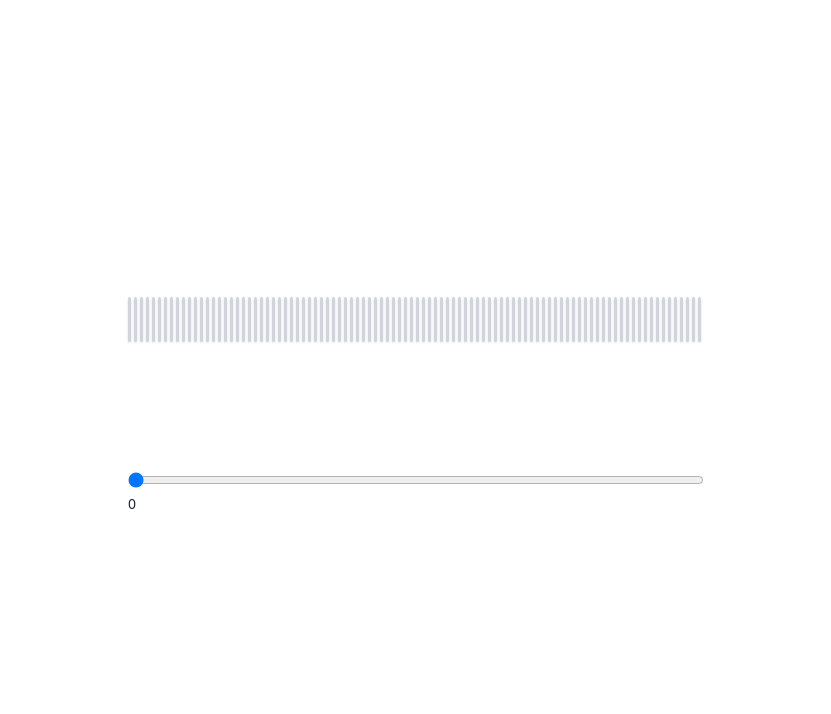
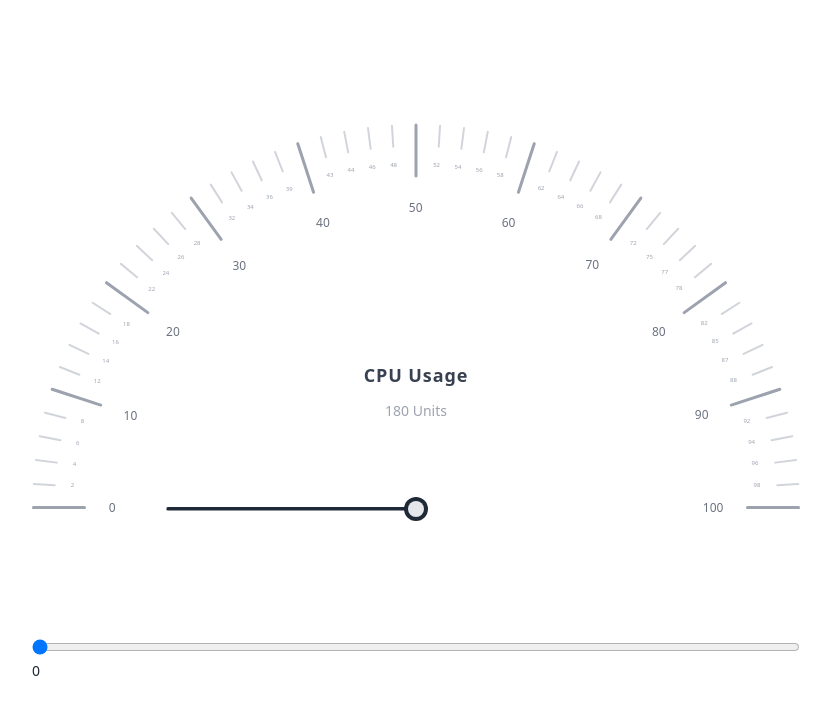
Before and after one commit to Dhuvii/react_components, a React (Vite) app: page / in a window 1280 px wide. Shown: the top 714 px of the page, without its empty margins (224-1055 px from the left). Built offline with nearby package versions, Linux system fonts and the light colour scheme.

Commit message:
animation added and arrow cover changed

```diff
--- a/src/App.tsx
+++ b/src/App.tsx
@@ -1,4 +1,4 @@
-import { useEffect, useState } from "react";
+import { useEffect, useRef, useState } from "react";
 import Calender from "./components/calendars/Calender";
 import { HorizontalCalendar } from "./components/calendars/HorizontalCalendar";
 import Gauge from "./components/gauge/Gauge";
@@ -7,7 +7,6 @@ import BarProgress from "./components/progress/BarProgress";
 
 function App() {
   const [value, setValue] = useState(0);
-
   // useEffect(() => {
   //   let int: any;
   //   if (value < 100) {
@@ -23,12 +22,17 @@ function App() {
   //   };
   // }, []);
 
+  const [counter, setCounter] = useState(0);
+
   return (
     <div className="w-full min-h-screen flex items-center justify-center">
-      <div className="w-full max-w-xl mx-auto">
-        {/* <SemiGauge value={value} max={100} />*/}
+      <div className="w-full max-w-3xl mx-auto">
+        <SemiGauge value={value} max={100} />
 
-        <BarProgress percentage={value} />
+        {/* <BarProgress percentage={value} /> */}
+        {/* <div className="mt-20">
+          <BarProgress percentage={30} />
+        </div> */}
 
         <div className="mt-32 w-full">
           <input
--- a/src/components/gauge/SemiGauge.tsx
+++ b/src/components/gauge/SemiGauge.tsx
@@ -1,20 +1,24 @@
-import { useEffect, useRef, useState } from "react";
+import gsap from "gsap";
+import { useEffect, useLayoutEffect, useRef, useState } from "react";
 
 const SemiGauge = ({
   value,
   max,
   mainDivisions = 10,
   subDivisions = 50,
+  enableSubDivisionValues = true,
 }: {
   value: number;
   max?: number;
   mainDivisions?: number;
   subDivisions?: number;
+  enableSubDivisionValues?: boolean;
 }) => {
   const TOTAL_NUMBER_OF_DIVISIONS = 180;
   const maximum = max || 100;
 
   const mainContainer = useRef<HTMLDivElement>(null);
+  const arrowEl = useRef<HTMLDivElement>(null);
 
   const [width, setWidth] = useState<null | number>(null);
 
@@ -39,9 +43,32 @@ const SemiGauge = ({
     }
   }
 
+  useLayoutEffect(() => {
+    if (arrowEl) {
+      gsap.to(arrowEl.current, {
+        rotateZ: `${(TOTAL_NUMBER_OF_DIVISIONS * value) / maximum}deg`,
+        duration: 2,
+        ease: "elastic.out(0.6, 0.3)",
+      });
+    }
+  }, [value, arrowEl]);
+
   return (
-    <div ref={mainContainer} className="w-full h-full pointer-events-none">
+    <div
+      ref={mainContainer}
+      className="relative w-full h-full pointer-events-none"
+    >
       {width && (
+        <>
+          {/* arrow cover */}
+          <div className="w-full absolute -bottom-3 inset-x-0 flex justify-center">
+            <div className="w-6 h-6 z-[300] rounded-full">
+              <div className="w-full h-full p-1 rounded-full bg-gray-800">
+                <div className="w-full h-full bg-gray-200 rounded-full"></div>
+              </div>
+            </div>
+          </div>
+
           <div className="relative inset-0">
             {/* border */}
             {/* <div
@@ -67,25 +94,17 @@ const SemiGauge = ({
             {/* arrow */}
             <div
               style={{ width, height: width / 2 }}
-            className="z-[200] absolute bottom-[-2px] flex items-end justify-center overflow-hidden"
+              className="z-[200] absolute bottom-[-2px] flex items-end justify-center"
             >
-            <div className="w-[72%] relative rounded-t-full ">
+              <div className="w-[65%] relative rounded-t-full">
                 <div
+                  ref={arrowEl}
                   style={{
-                  rotate: `${(TOTAL_NUMBER_OF_DIVISIONS * value) / maximum}deg`,
-                  clipPath: ` polygon(0 0, 50% 0, 50% 100%, 0% 100%)`,
+                    clipPath: `polygon(0 0, 50% 0, 50% 100%, 0% 100%)`,
                   }}
-                className="absolute w-full h-2 bg-gray-900 bottom-0 rounded-full transition-all duration-100"
+                  className={`relative w-full h-1 mt-1 bg-gray-800 bottom-0 rounded-full transition-all duration-100`}
                 ></div>
               </div>
-          </div>
-
-          {/* arrow cover */}
-          <div
-            style={{ width, height: width / 2 }}
-            className="z-[200] absolute bottom-[-2px] flex items-end justify-center overflow-hidden"
-          >
-            <div className="w-[10%] h-[10%] relative rounded-t-full bg-white shadow-md border"></div>
             </div>
 
             {/* points */}
@@ -110,8 +129,8 @@ const SemiGauge = ({
                       className="absolute z-50 rounded-full"
                     >
                       <div className="w-full h-full relative">
-                      <div className="absolute inset-y-0 left-0 w-10 bg-gray-400 rounded-full z-50"></div>
-                      <div className="absolute inset-y-0 right-0 w-10 bg-gray-400 rounded-full z-50"></div>
+                        <div className="absolute inset-y-0 left-0 w-[7%] bg-gray-400 rounded-full z-50"></div>
+                        <div className="absolute inset-y-0 right-0 w-[7%] bg-gray-400 rounded-full z-50"></div>
                       </div>
                     </div>
                   )
@@ -134,8 +153,8 @@ const SemiGauge = ({
                       className={`absolute z-30 rounded-full `}
                     >
                       <div className="w-full h-full relative">
-                      <div className="absolute inset-y-0 left-0 w-4 bg-gray-300 rounded-full z-50"></div>
-                      <div className="absolute inset-y-0 right-0 w-4 bg-gray-300 rounded-full z-50"></div>
+                        <div className="absolute inset-y-0 left-0 w-[3%] bg-gray-300 rounded-full z-50"></div>
+                        <div className="absolute inset-y-0 right-0 w-[3%] bg-gray-300 rounded-full z-50"></div>
                       </div>
                     </div>
                   )
@@ -150,8 +169,10 @@ const SemiGauge = ({
             >
               <div className="w-[80%] h-[80%] relative rounded-t-full">
                 <div className="absolute inset-x-0 bottom-1">
-                {Array.from({ length: mainDivisions + 1 }, (_, i) => i + 1).map(
-                  (_, idx) => (
+                  {Array.from(
+                    { length: mainDivisions + 1 },
+                    (_, i) => i + 1
+                  ).map((_, idx) => (
                     <div
                       key={idx}
                       style={{
@@ -183,13 +204,13 @@ const SemiGauge = ({
                         </div>
                       </div>
                     </div>
-                  )
-                )}
+                  ))}
                 </div>
               </div>
             </div>
 
             {/* sub scale */}
+            {enableSubDivisionValues && (
               <div
                 style={{ width, height: width / 2 }}
                 className="absolute bottom-0 flex items-end justify-center"
@@ -213,7 +234,8 @@ const SemiGauge = ({
                             <div
                               style={{
                                 rotate: `-${
-                              (TOTAL_NUMBER_OF_DIVISIONS / subDivisions) * idx
+                                  (TOTAL_NUMBER_OF_DIVISIONS / subDivisions) *
+                                  idx
                                 }deg`,
                               }}
                               className="absolute left-0 "
@@ -225,7 +247,8 @@ const SemiGauge = ({
                                 0 && (
                                 <span className="text-[6px] text-gray-400">
                                   {Math.ceil(
-                                ((TOTAL_NUMBER_OF_DIVISIONS / subDivisions) *
+                                    ((TOTAL_NUMBER_OF_DIVISIONS /
+                                      subDivisions) *
                                       idx *
                                       maximum) /
                                       TOTAL_NUMBER_OF_DIVISIONS
@@ -240,7 +263,9 @@ const SemiGauge = ({
                   </div>
                 </div>
               </div>
+            )}
           </div>
+        </>
       )}
     </div>
   );
--- a/src/components/progress/BarProgress.tsx
+++ b/src/components/progress/BarProgress.tsx
@@ -85,7 +85,7 @@ const BarProgress = ({ percentage = 0 }: { percentage: number }) => {
         <div className="absolute -top-[25px] inset-x-0">
           <div
             ref={progressEl}
-            className={`relative h-[3.5px] rounded-full bg-blue-500 ${
+            className={`relative h-[3.5px] rounded-full bg-transparent ${
               percentage <= 0 && "opacity-0"
             }`}
           >
```
Lines whose indentation alone changed are shown as unchanged.
